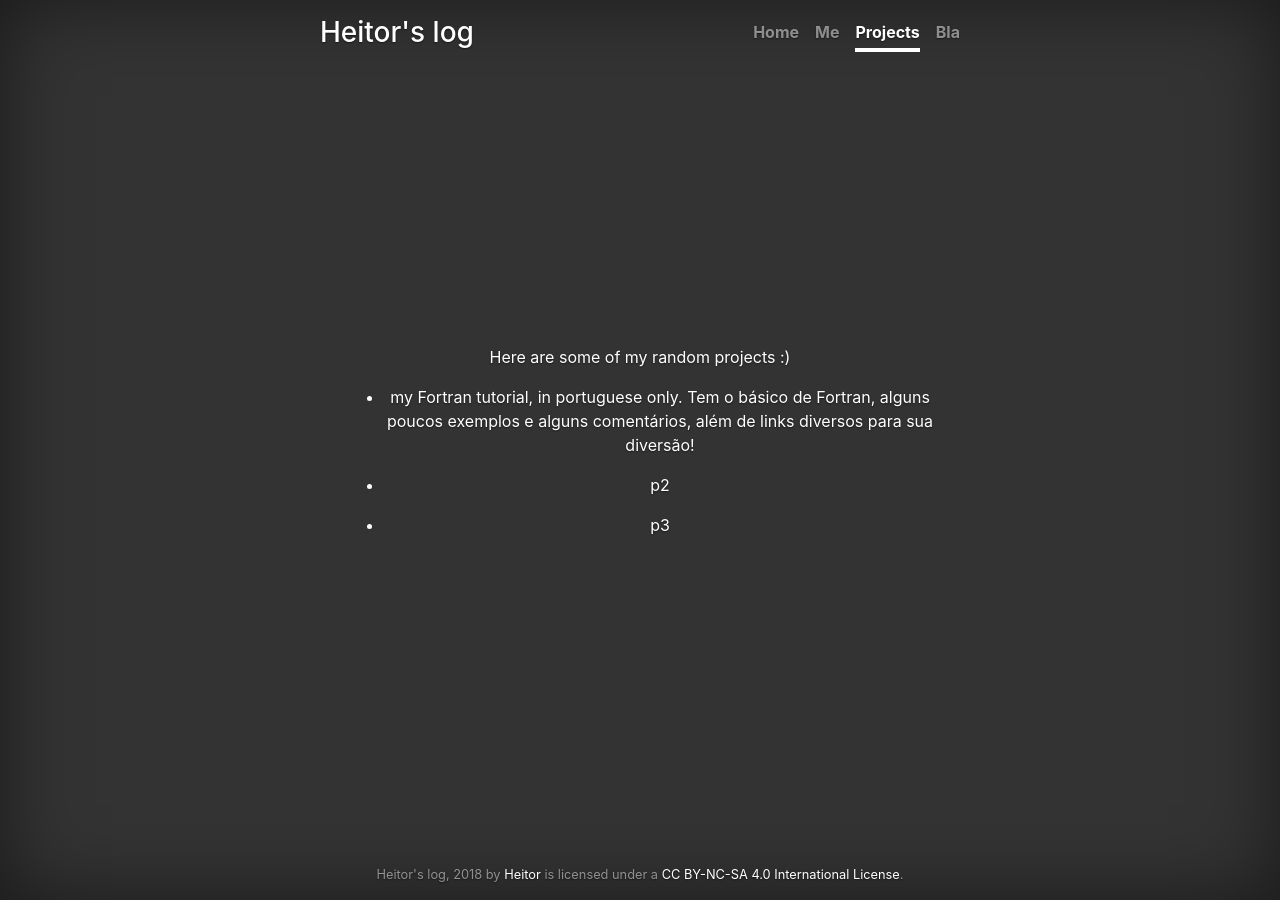
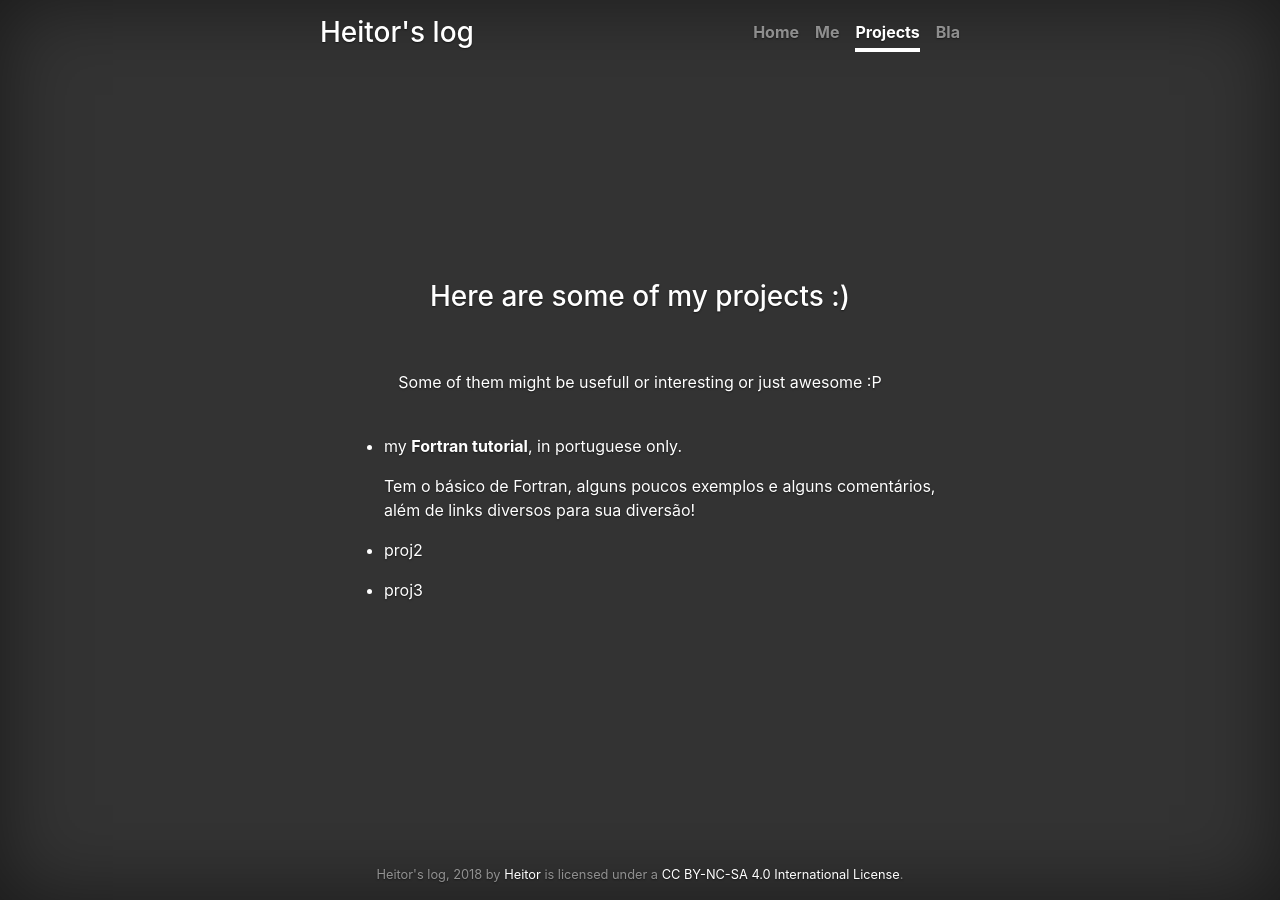
Before and after one commit to heitorPB/heitorPB.github.io, a Jekyll site: the page built from projects.md, in a window 1280 px wide. Built offline with Jekyll 4.4.1, drawn with Linux system fonts in a browser that asks for light colours.

```diff
--- a/_includes/3entries.html
+++ b/_includes/3entries.html
@@ -8,8 +8,8 @@
 
 	<ul>
 		{% for post in site.posts limit: 3 %}
-			<li class="myList">
-				{{ post.date | date: '%Y' }} • {{ post.date | date: '%b' }} • {{ post.date | date: '%d' }} • <a class="myLink" href="{{ post.url }}"><strong>{{ post.title }}</strong></a>
+			<li>
+				{{ post.date | date: '%Y' }} • {{ post.date | date: '%b' }} • {{ post.date | date: '%d' }} • <a href="{{ post.url }}"><strong>{{ post.title }}</strong></a>
 			</li>
 		{% endfor %}
 	</ul>
--- a/assets/css/cover.css
+++ b/assets/css/cover.css
@@ -60,6 +60,7 @@ body {
   color: rgba(255, 255, 255, .5);
   background-color: transparent;
   border-bottom: .25rem solid transparent;
+  transition: border-bottom-color .666s;
 }
 
 .nav-masthead .nav-link:hover,
@@ -109,15 +110,15 @@ body {
 /*
  * Lists
  */
-.myList {
+main li { /* all lists inside <main> */
   text-align: left;
 }
 
-.myLink {
+main a { /* all <a ...> inside <main> */
   color: #fff;
   transition: background-color .666s;
 }
-.myLink:hover {
+main a:hover {
   color: #eee;
   background-color: #111;
   text-decoration: none;
--- a/projects.md
+++ b/projects.md
@@ -3,12 +3,18 @@ title: my projects
 layout: default
 ---
 
-Here are some of my random projects :)
+### Here are some of my projects :)
 
-- my [Fortran tutorial](https://gist.github.com/heitorPB/abc750898443d6302b0b733c8a87faa5),
-  in portuguese only. Tem o básico de Fortran, alguns poucos exemplos e alguns
-  comentários, além de links diversos para sua diversão!
+<br><br>
+Some of them might be usefull or interesting or just awesome :P
+<br><br>
 
-- p2
+- my **[Fortran tutorial](https://gist.github.com/heitorPB/abc750898443d6302b0b733c8a87faa5)**,
+  in portuguese only.
 
-- p3
+  Tem o básico de Fortran, alguns poucos exemplos e alguns comentários, além
+  de links diversos para sua diversão!
+
+- proj2
+
+- proj3
```
Also changed, not shown: index.md (+1 -1 lines), me.md (+8 -0 lines), README.md.
